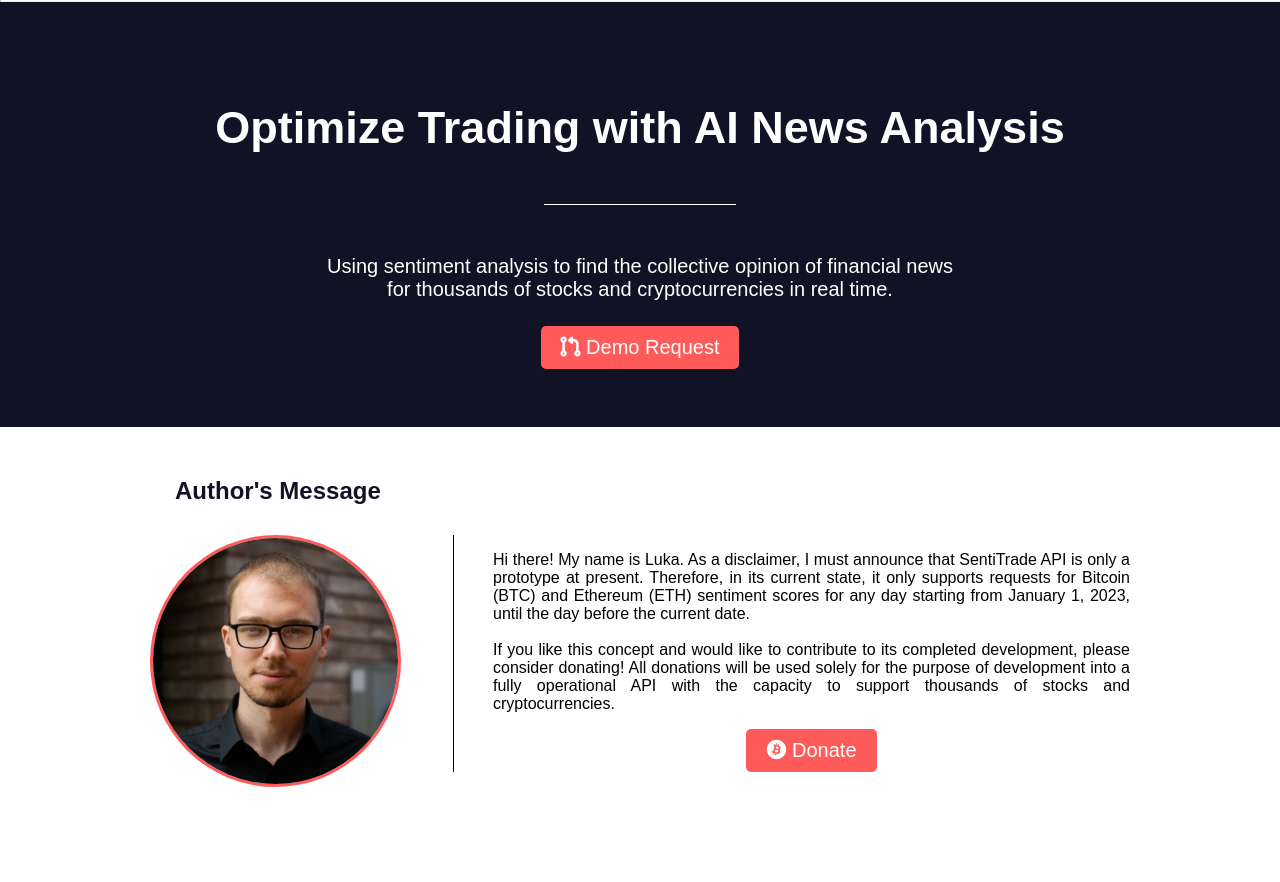
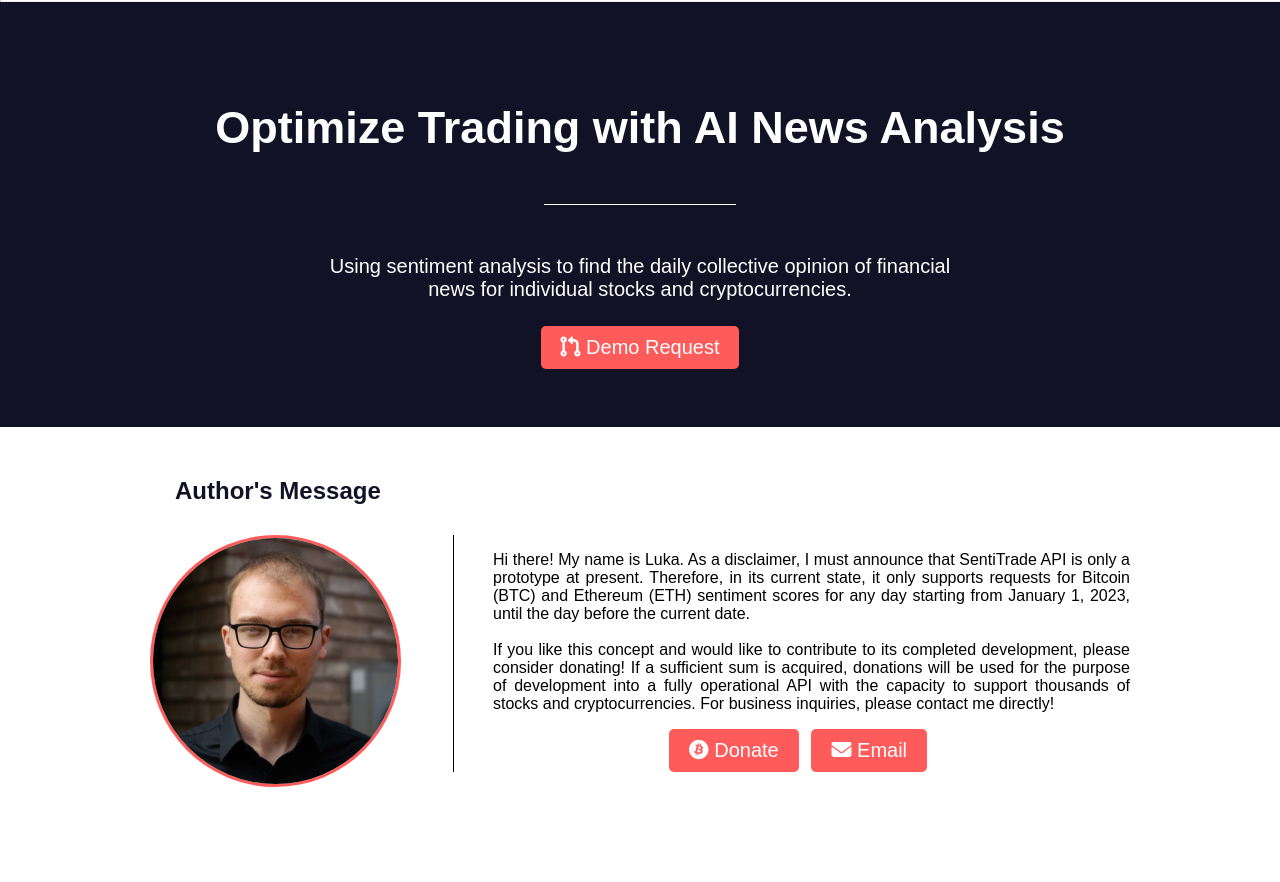
Before and after one commit to luka-ziv/sentitrade, a FastAPI app: page / in a window 1280 px wide. Shown: the part 70-952 px from the top of the page. Run offline with FastAPI, Linux system fonts and the light colour scheme; some libraries are stand-ins or nearby versions.

Commit message:
Add Email Contact

```diff
--- a/static/css/style.css
+++ b/static/css/style.css
@@ -152,7 +152,21 @@ nav>ul {margin: 0;}
 }
 
 .button-blue-container {
-    text-align: center;
+    text-align: right;
+    float: left;
+    width: 50%;
+}
+#button-blue-donate {
+    float: left;
+    width: 48%;
+    text-align: right:
+    margin-right: 2%;
+}
+#button-blue-email {
+    float: left;
+    width: 48%;
+    text-align: left;
+    margin-left: 2%;
 }
 .button-blue {
     font-size: 20px;
--- a/templates/index.html
+++ b/templates/index.html
@@ -36,8 +36,8 @@
         <h1 class="title">Optimize Trading with AI News Analysis</h1>
         <hr id="title-break">
         <p class="intro-blurb">
-            Using sentiment analysis to find the collective opinion of financial news for
-            thousands of stocks and cryptocurrencies in real time.
+            Using sentiment analysis to find the daily collective opinion of financial news for
+            individual stocks and cryptocurrencies.
         </p>
         <div class="button-white-container">
             <button class="button-white" type="button" onclick="window.open('{{ url_for('demo_get_request') }}','_blank')">
@@ -60,14 +60,23 @@
                     current date.
                     <br><br>
                     If you like this concept and would like to contribute to its completed development, please consider
-                    donating! All donations will be used solely for the purpose of development into a fully operational
-                    API with the capacity to support thousands of stocks and cryptocurrencies.
+                    donating! If a sufficient sum is acquired, donations will be used for the purpose of development
+                    into a fully operational API with the capacity to support thousands of stocks and cryptocurrencies.
+                    For business inquiries, please contact me directly!
                 </p>
-                <div class="button-blue-container">
+                <div id="button-blue-donate" class="button-blue-container">
                     <a href="{{ url_for('donate') }}">
                         <button class="button-blue" type="button">
-                            <span id="donate-icon" style="color: white;"><i class="fa-brands fa-bitcoin"></i></span>
+                            <span style="color: white;"><i class="fa-brands fa-bitcoin"></i></span>
                             Donate
+                        </button>
+                    </a>
+                </div>
+                <div id="button-blue-email" class="button-blue-container">
+                    <a href="mailto:lukaziv00@gmail.com" target="_blank" rel="noopener noreferrer">
+                        <button class="button-blue" type="button">
+                            <span style="color: white;"><i class="fa-solid fa-envelope"></i></span>
+                            Email
                         </button>
                     </a>
                 </div>
```
